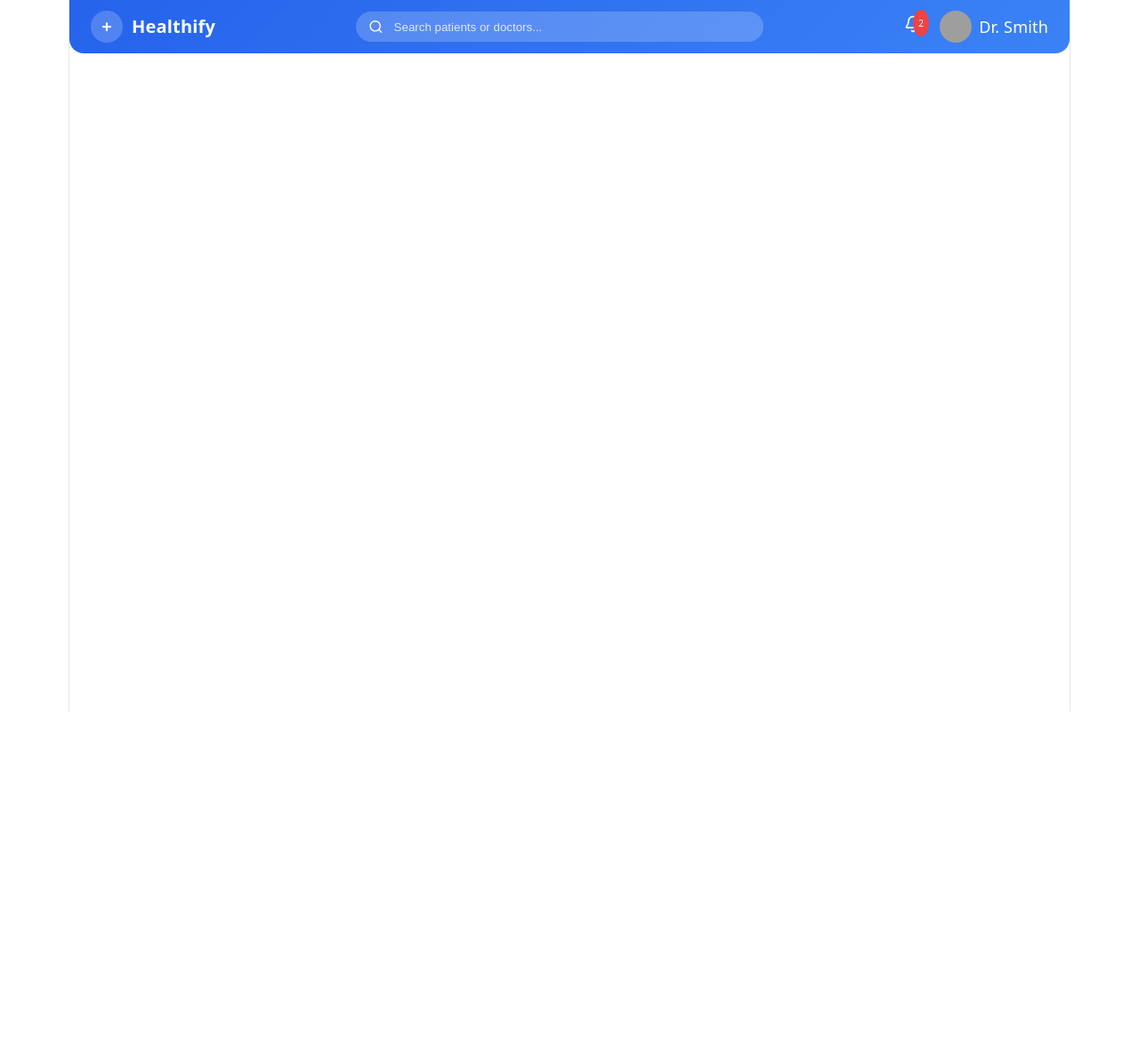
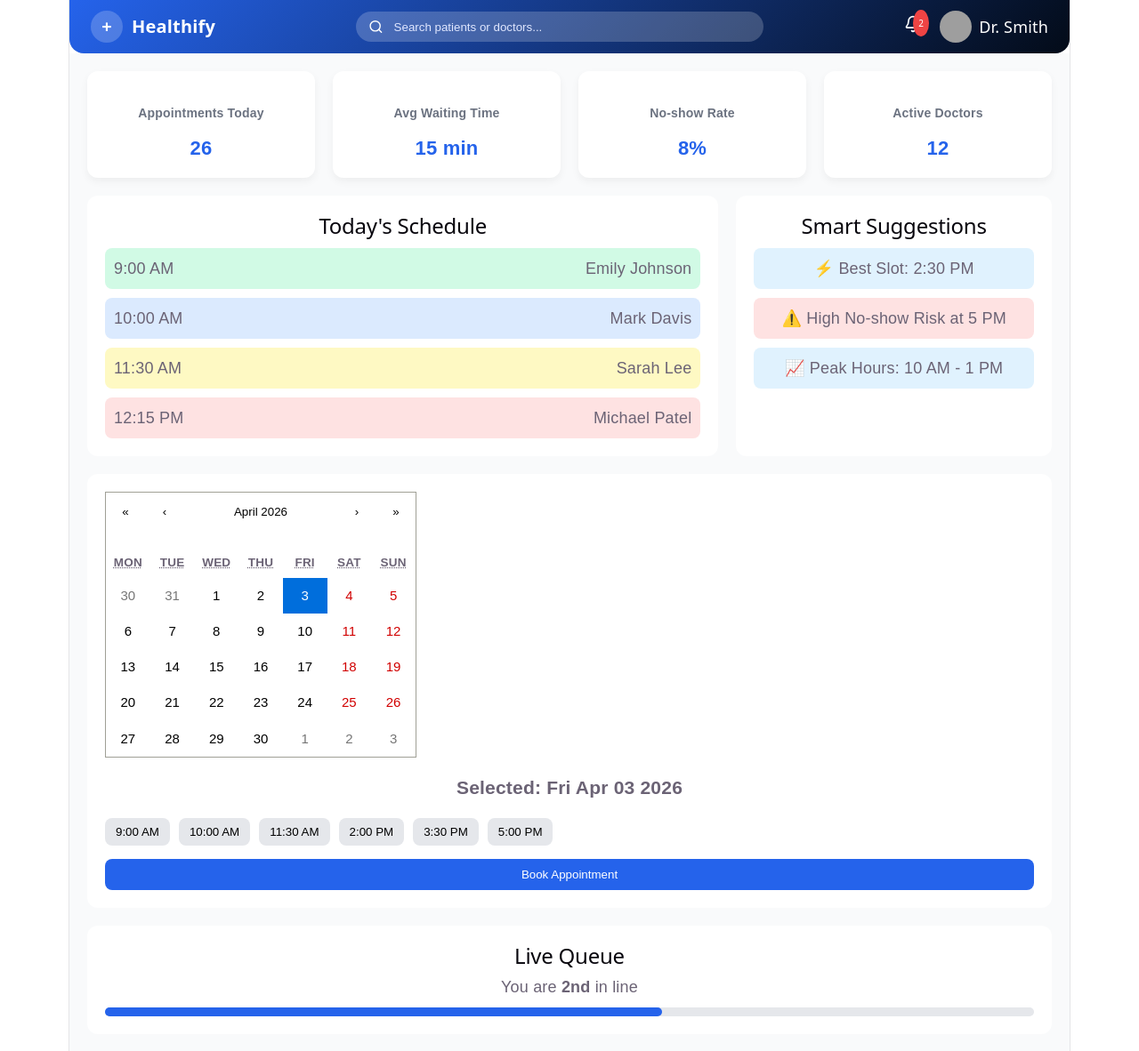
Before and after one commit to dwitipatell/Healthify, a React (Vite) app: page / in a window 1280 px wide. Shown: the whole page at 89% size. Before the commit the page ends 800 px from the top, so only its background shows below. Built offline with nearby package versions, Linux system fonts and the light colour scheme; grey boxes are pictures that could not be loaded.

Commit message:
dashboard updated

```diff
--- a/package.json
+++ b/package.json
@@ -12,6 +12,7 @@
   "dependencies": {
     "lucide-react": "^1.7.0",
     "react": "^19.2.4",
+    "react-calendar": "^6.0.0",
     "react-dom": "^19.2.4"
   },
   "devDependencies": {
--- a/src/App.jsx
+++ b/src/App.jsx
@@ -4,12 +4,14 @@ import viteLogo from './assets/vite.svg'
 import heroImg from './assets/hero.png'
 import './App.css'
 import Navbar from './pages/navbar';
+import Dashboard from './pages/dashboard';
 
 function App() {
 
   return (
     <>
       <Navbar />
+      <Dashboard />
     </>
   )
 }
--- /dev/null
+++ b/src/components/AppointmentCalendar.jsx
@@ -0,0 +1,48 @@
+import React, { useState } from "react";
+import Calendar from "react-calendar";
+import "react-calendar/dist/Calendar.css";
+import "../styles/Calendar.css";
+
+export default function AppointmentCalendar() {
+  const [date, setDate] = useState(new Date());
+  const [selectedSlot, setSelectedSlot] = useState(null);
+
+  const timeSlots = [
+    "9:00 AM",
+    "10:00 AM",
+    "11:30 AM",
+    "2:00 PM",
+    "3:30 PM",
+    "5:00 PM",
+  ];
+
+  return (
+    <div className="calendar-container">
+
+      {/* Calendar */}
+      <Calendar onChange={setDate} value={date} />
+
+      {/* Selected Date */}
+      <h3>Selected: {date.toDateString()}</h3>
+
+      {/* Time Slots */}
+      <div className="slots">
+        {timeSlots.map((slot, index) => (
+          <button
+            key={index}
+            className={`slot ${selectedSlot === slot ? "active" : ""}`}
+            onClick={() => setSelectedSlot(slot)}
+          >
+            {slot}
+          </button>
+        ))}
+      </div>
+
+      {/* Book Button */}
+      <button className="book-btn">
+        Book Appointment
+      </button>
+
+    </div>
+  );
+}
--- /dev/null
+++ b/src/pages/dashboard.jsx
@@ -0,0 +1,94 @@
+import React from "react";
+import "../styles/dashboard.css";
+import AppointmentCalendar from "../components/AppointmentCalendar";
+
+
+
+export default function Dashboard() {
+  return (
+    <div className="dashboard">
+
+      {/* TOP STATS */}
+      <div className="cards">
+        <div className="card">
+          <h3>Appointments Today</h3>
+          <p>26</p>
+        </div>
+
+        <div className="card">
+          <h3>Avg Waiting Time</h3>
+          <p>15 min</p>
+        </div>
+
+        <div className="card">
+          <h3>No-show Rate</h3>
+          <p>8%</p>
+        </div>
+
+        <div className="card">
+          <h3>Active Doctors</h3>
+          <p>12</p>
+        </div>
+      </div>
+
+      {/* MAIN SECTION */}
+      <div className="main-section">
+
+        {/* SCHEDULE */}
+        <div className="schedule">
+          <h2>Today's Schedule</h2>
+
+          <div className="appointment completed">
+            <span>9:00 AM</span>
+            <p>Emily Johnson</p>
+          </div>
+
+          <div className="appointment ongoing">
+            <span>10:00 AM</span>
+            <p>Mark Davis</p>
+          </div>
+
+          <div className="appointment upcoming">
+            <span>11:30 AM</span>
+            <p>Sarah Lee</p>
+          </div>
+
+          <div className="appointment missed">
+            <span>12:15 PM</span>
+            <p>Michael Patel</p>
+          </div>
+        </div>
+
+        {/* SMART SUGGESTIONS */}
+        <div className="suggestions">
+          <h2>Smart Suggestions</h2>
+
+          <div className="suggestion">
+            ⚡ Best Slot: 2:30 PM
+          </div>
+
+          <div className="suggestion warning">
+            ⚠️ High No-show Risk at 5 PM
+          </div>
+
+          <div className="suggestion">
+            📈 Peak Hours: 10 AM - 1 PM
+          </div>
+        </div>
+
+      </div>
+
+        <AppointmentCalendar />
+
+      {/* QUEUE */}
+      <div className="queue">
+        <h2>Live Queue</h2>
+        <p>You are <strong>2nd</strong> in line</p>
+        <div className="progress">
+          <div className="progress-bar"></div>
+        </div>
+      </div>
+
+    </div>
+  );
+}
--- /dev/null
+++ b/src/styles/Calendar.css
@@ -0,0 +1,37 @@
+.calendar-container {
+  background: white;
+  padding: 20px;
+  border-radius: 12px;
+  margin-top: 20px;
+}
+
+.slots {
+  display: flex;
+  flex-wrap: wrap;
+  gap: 10px;
+  margin-top: 15px;
+}
+
+.slot {
+  padding: 8px 12px;
+  border: none;
+  border-radius: 8px;
+  background: #e5e7eb;
+  cursor: pointer;
+}
+
+.slot.active {
+  background: #2563eb;
+  color: white;
+}
+
+.book-btn {
+  margin-top: 15px;
+  width: 100%;
+  padding: 10px;
+  background: #2563eb;
+  color: white;
+  border: none;
+  border-radius: 8px;
+  cursor: pointer;
+}
--- /dev/null
+++ b/src/styles/dashboard.css
@@ -0,0 +1,100 @@
+.dashboard {
+  padding: 20px;
+  background: #f9fafb;
+  min-height: 100vh;
+  font-family: Arial, sans-serif;
+}
+
+/* CARDS */
+.cards {
+  display: grid;
+  grid-template-columns: repeat(4, 1fr);
+  gap: 20px;
+}
+
+.card {
+  background: white;
+  padding: 20px;
+  border-radius: 12px;
+  box-shadow: 0 4px 10px rgba(0,0,0,0.05);
+}
+
+.card h3 {
+  color: #6b7280;
+  font-size: 14px;
+}
+
+.card p {
+  font-size: 22px;
+  font-weight: bold;
+  color: #2563eb;
+}
+
+/* MAIN SECTION */
+.main-section {
+  display: grid;
+  grid-template-columns: 2fr 1fr;
+  gap: 20px;
+  margin-top: 20px;
+}
+
+/* SCHEDULE */
+.schedule {
+  background: white;
+  padding: 20px;
+  border-radius: 12px;
+}
+
+.appointment {
+  display: flex;
+  justify-content: space-between;
+  padding: 10px;
+  margin-top: 10px;
+  border-radius: 8px;
+}
+
+.completed { background: #d1fae5; }
+.ongoing { background: #dbeafe; }
+.upcoming { background: #fef9c3; }
+.missed { background: #fee2e2; }
+
+/* SUGGESTIONS */
+.suggestions {
+  background: white;
+  padding: 20px;
+  border-radius: 12px;
+}
+
+.suggestion {
+  background: #e0f2fe;
+  padding: 10px;
+  margin-top: 10px;
+  border-radius: 8px;
+}
+
+.warning {
+  background: #fee2e2;
+}
+
+/* QUEUE */
+.queue {
+  background: white;
+  padding: 20px;
+  border-radius: 12px;
+  margin-top: 20px;
+}
+
+.progress {
+  width: 100%;
+  height: 10px;
+  background: #e5e7eb;
+  border-radius: 10px;
+  margin-top: 10px;
+}
+
+.progress-bar {
+  width: 60%;
+  height: 100%;
+  background: #2563eb;
+  border-radius: 10px;
+}
--- a/src/styles/navbar.css
+++ b/src/styles/navbar.css
@@ -3,7 +3,7 @@
   align-items: center;
   justify-content: space-between;
   padding: 12px 24px;
-  background: linear-gradient(135deg, #2563eb, #3b82f6);
+  background: linear-gradient(135deg, #2563eb, #030b18);
   color: white;
   border-radius: 0 0 16px 16px;
 }
```
Also changed, not shown: 1 other file (tests, documents, lock files or other folders).
